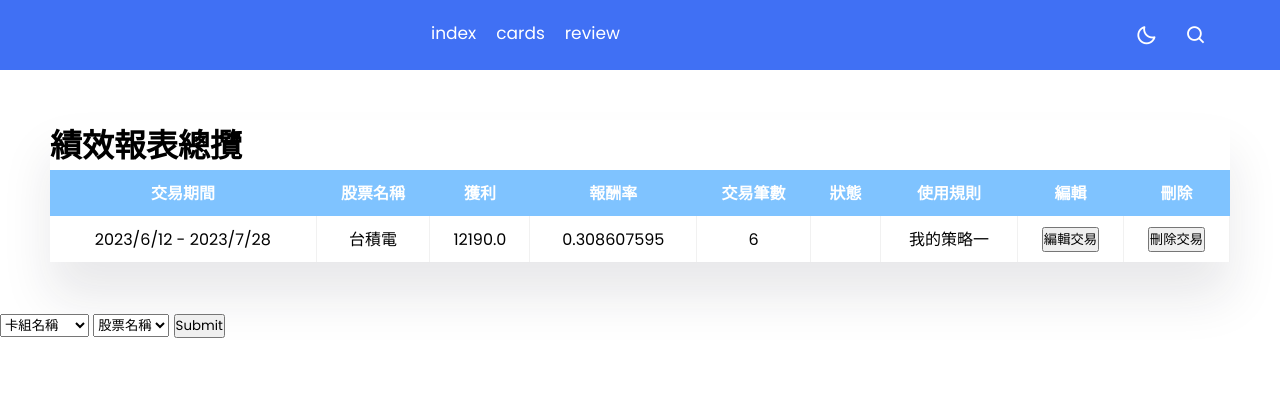
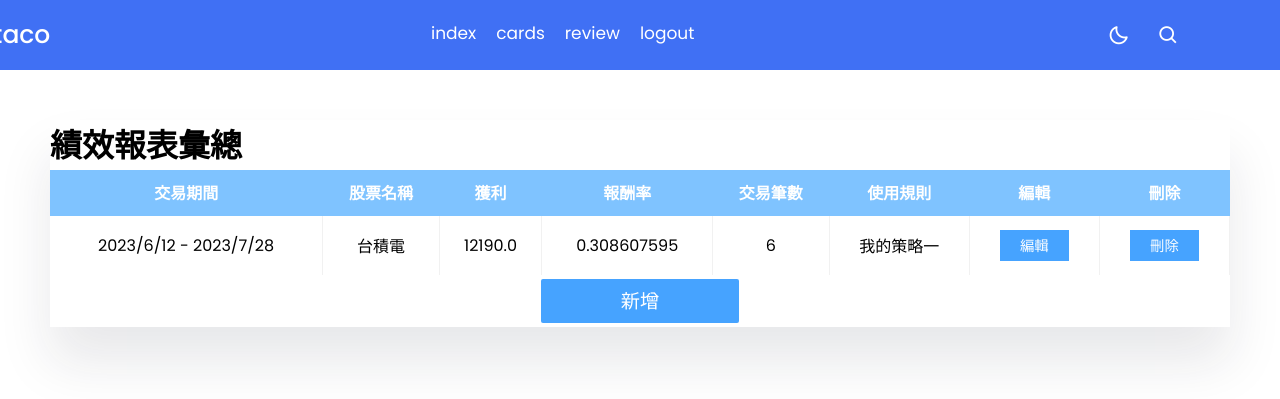
Before and after one commit to 32844583/Stockmate, a Flask app: page /review in a window 1280 px wide. Shown: the top 399 px of the page. Run offline with Flask 3, Linux system fonts and the light colour scheme; a user stored in the database is signed in; some libraries are stand-ins or nearby versions.

Commit message:
'stylish'

```diff
--- a/app.py
+++ b/app.py
@@ -2,14 +2,13 @@
 from datetime import date
 import feedparser
 import pandas as pd
-import yfinance as yf
 import twstock
 import re
 import time
 import requests
 from bs4 import BeautifulSoup
 from pprint import pprint
-from flask import Flask, render_template, jsonify, request, redirect, url_for
+from flask import Flask, render_template, jsonify, request, redirect, url_for, flash
 from decimal import Decimal
 import math
 import os
@@ -145,9 +144,6 @@
     if request.method == 'POST':
         symbol = request.form.get("symbol")
 
-    stock = yf.Ticker(symbol)
-    data = stock.history(period='6mo')
-
     # -----------------取得資料----------------#
 
 
@@ -244,7 +240,7 @@
     fig.add_trace(go.Scatter(x=trade_df.loc[trade_df['買/賣'] == '買', '日期'],
     y=trade_df.loc[trade_df['買/賣'] == '買', '價格'],
     mode='markers',
-    marker=dict(symbol='triangle-up', color='black', size=10),
+    marker=dict(symbol='triangle-up-open', color='black', line=dict(color='black', width=2), size=10),
     text=trade_df.loc[trade_df['買/賣'] == '買', '買/賣'],
     customdata=trade_df.loc[trade_df['買/賣'] == '買', ['數量', '原因']],
     hovertemplate='<b>日期</b>: %{x}<br><b>價格</b>: %{y}<br><b>數量</b>: %{customdata[0]}<br><b>買賣</b>: %{text}<br><b>原因</b>: %{customdata[1]}<extra></extra>'),
@@ -253,7 +249,7 @@
     fig.add_trace(go.Scatter(x=trade_df.loc[trade_df['買/賣'] == '賣', '日期'],
     y=trade_df.loc[trade_df['買/賣'] == '賣', '價格'],
     mode='markers',
-    marker=dict(symbol='triangle-down', color='black', size=10),
+    marker=dict(symbol='triangle-down-open', color='black', line=dict(color='black', width=2), size=10),
     text=trade_df.loc[trade_df['買/賣'] == '賣', '買/賣'],
     customdata=trade_df.loc[trade_df['買/賣'] == '賣', ['數量', '原因']],
     hovertemplate='<b>日期</b>: %{x}<br><b>價格</b>: %{y}<br><b>數量</b>: %{customdata[0]}<br><b>買賣</b>: %{text}<br><b>原因</b>: %{customdata[1]}<extra></extra>'),
@@ -289,13 +285,11 @@
 @app.route('/cards', methods=['POST', 'GET'])
 @login_required
 def cards():
+    global card_df
+    user_id = int(current_user.get_id())
     current_dir = os.getcwd()
     filename = 'cards.csv'
-    card_item = ['test']
-    df = pd.read_csv('cards.csv', encoding='utf-8-sig')
-    test = ""
-    user_id = int(current_user.get_id())
-    cards = df.loc[(df['user_id'] == user_id)]
+    cards = card_df.loc[(card_df['user_id'] == user_id)]
     customs = cards['使用卡牌'].tolist()
 
     # get all user's cards
@@ -336,14 +330,23 @@
 
         mask = cards['卡組名稱'] == rule_name
 
-        data = {
-            '卡組名稱': rule_name,
-            '使用卡牌': select_item,
-        }
-        cards.loc[mask, data.keys()] = data.values()
 
-        cards.to_csv('cards.csv', mode='w', encoding='utf-8-sig', index=False)
+        if cards.loc[mask].empty:
+            card_id = card_df.shape[0]
+            cards = pd.DataFrame([[card_id, user_id, rule_name, select_item]], \
+                columns=["card_id", "user_id", "卡組名稱", "使用卡牌"])
+            cards.to_csv('cards.csv', mode='a', encoding='utf-8-sig', index=False, header=False)
 
+        else:
+            data = {
+                '卡組名稱': rule_name,
+                '使用卡牌': select_item,
+            }
+            cards.loc[mask, data.keys()] = data.values()
+            cards.to_csv('cards.csv', mode='w', encoding='utf-8-sig', index=False)
+        print(f'--------------新增卡組-------------')
+        print(f'目前卡組 \n {cards}')
+        print(f'--------------新增卡組-------------')
         # card_list = request.form.getlist('card_name') # 獲取勾選框的 value 列表
         # card_string = '-'.join(card_list) # 將列表中的元素用 '-' 串成一個字串
         # card_id = pd.read_csv('cards.csv', encoding='utf-8-sig').shape[0]
@@ -353,7 +356,7 @@
         return redirect(url_for('cards'))
 
     cards =cards.to_dict(orient='records')
-    return render_template('cards.html', cards=cards, card_item=card_item, test=test, custom_list=custom_list)
+    return render_template('cards.html', cards=cards, custom_list=custom_list)
 
 @app.route('/delete_card/<int:card_id>', methods=['GET', 'POST'])
 @login_required
@@ -507,10 +510,16 @@
 @app.route('/add_review/<int:review_id>', methods=['GET', 'POST'])
 def add_review(review_id):
     global card_df, buy_df, sell_df, trade_df, review_df
+
     user_id = int(current_user.get_id())
     if review_id == 9999:
         rule = request.args.get('rule')
         option = request.args.get('options')
+        repeat_check = review_df.loc[(trade_df['股票名稱'] == option) & (trade_df['使用規則'] == rule)]
+        if not repeat_check.empty:
+            flash('不可重複添加報表')
+            return redirect(request.referrer)
+
     else:
         review = review_df[review_df['review_id'] == review_id].iloc[0]
         rule = review['使用規則']
--- a/cards.csv
+++ b/cards.csv
@@ -4,3 +4,4 @@
 2,2,我的策略三, - - - - -custom-
 3,2,我的策略四, - - - - -custom-RSI>80賣出RSI<20買入
 4,2,我的策略五, - - - - -custom-10MA周線
+5,2,我的策略六, -sma-rsi- - -custom-
--- a/static/css/index_table_style.css
+++ b/static/css/index_table_style.css
@@ -27,7 +27,7 @@
 .table-outbox table th {
   text-align: center; /* 文字置中顯示 */
   padding: 10px; /* 添加內距 */
-  font-size: 1.3em;
+  font-size: 1em;
 }
 
 .table-outbox table td {
@@ -41,12 +41,12 @@
   margin-left: 2%;
   margin-top: 1%;
   float: left;
-  width: 41%;
+  width: 45%;
 }
 .table-outbox {
   margin-top: 1%;
   float: left;
-  width: 56%;
+  width: 51%;
 }
 
 .table-outbox .submit-button {
--- a/static/css/navbar_style.css
+++ b/static/css/navbar_style.css
@@ -73,7 +73,7 @@
     font-weight: 500;
     color: var(--text-color);
     text-decoration: none;
-    margin-left: -20vw; /* 向左移動 20 像素 */
+    margin-left: -15vw; /* 向左移動 20 像素 */
 
 }
 
@@ -124,7 +124,7 @@
 .nav-bar .darkLight-searchBox{
     display: flex;
     align-items: center;
-    margin-left: 38vw; /* 向右移動 20 像素 */
+    margin-left: 30vw; /* 向右移動 20 像素 */
 }
 
 .darkLight-searchBox .dark-light,
--- a/static/css/review_table_style.css
+++ b/static/css/review_table_style.css
@@ -31,3 +31,69 @@
 .table-outbox table tr:nth-child(even) {
   background: #f8f8f8; /* 表格偶數 tr 灰色背景 */
 }
+
+
+.floor {
+    display: flex;
+    align-items: center;
+    justify-content: center;
+}
+
+.floor .submit-button.addbtn{
+  font-size: 1.2em;
+  padding: 7px 80px;
+  background: #46A3FF; /* 表頭背景白色 */
+  border-radius: 2px;
+  color: white;
+}
+
+.floor .submit-button.addbtn:hover{
+  background: #0072E3; /* 表頭背景白色 */
+}
+
+.form_div * {
+  box-sizing: border-box;
+  font-family: 'Open Sans', sans-serif;
+}
+
+.form_div {
+  position: fixed;
+  top: 0%;
+  left: 35%;
+  z-index: -1;
+  align-items: center;
+  justify-content: center;
+  width: 50vw;
+  height: 50vh;
+  opacity: 0;
+  transition: opacity 0.5s ease-in-out;
+}
+
+
+.form_div form {
+  padding: 15px;
+  background: #fff;
+  max-width: 500px;
+  width: 100%;
+  border-radius: 7px;
+  box-shadow: 0 10px 15px rgba(0, 0, 0, 0.05);
+}
+
+
+.form_div .submit-btn {
+  color: white;
+  border: none;
+  height: auto;
+  font-size: 16px;
+  padding: 13px 20px;
+  border-radius: 5px;
+  cursor: pointer;
+  font-weight: 500;
+  text-align: center;
+  background: #1BB295;
+  transition: 0.2s ease;
+}
+
+.form_div .submit-btn:hover {
+  background: #179b81;
+}
--- a/templates/navbar.html
+++ b/templates/navbar.html
@@ -19,9 +19,11 @@
                     <li><a href="{{ url_for('index') }}">index</a></li>
                     <li><a href="{{ url_for('cards') }}">cards</a></li>
                     <li><a href="{{ url_for('review') }}">review</a></li>
+                    <li><a href="{{ url_for('logout') }}">logout</a></li>
                 </ul>
             </div>
             <div class="darkLight-searchBox">
+
                 <div class="dark-light">
                     <i class='bx bx-moon moon'></i>
                     <i class='bx bx-sun sun'></i>
--- a/templates/review.html
+++ b/templates/review.html
@@ -4,13 +4,61 @@
   <title>股票交易檢討系統</title>
   <link rel="stylesheet" href="{{ url_for('static', filename='css/review_table_style.css') }}">
     <script src="https://cdn.plot.ly/plotly-latest.min.js"></script>
+    <style>
+    .box {
+      width: 120px;
+      height: 30px;
+      border: 1px solid #999;
+      font-size: 18px;
+      color: #5599FF;
+      background-color: #eee;
+      border-radius: 5px;
+      box-shadow: 4px 4px #ccc;
+      margin-top: 10px;
+    }
+    .form_div h2, h4{
+      margin-top: 10px;
+    }
 
+    .error {
+      color: red;
+      font-weight: bold;
+      opacity: 1;
+      transition: opacity 2s;
+      font-size: 2em;
+      margin-left: 42.5vw;
+
+    }
+    .fade-out {
+      opacity: 0;
+    }
+
+    .submit-button {
+          background-color: #46A3FF; /* 綠色 */
+          border: none;
+          color: white;
+          padding: 4px 20px;
+          text-align: center;
+          text-decoration: none;
+          display: inline-block;
+          font-size: 0.9em;
+          margin: 4px 2px;
+          cursor: pointer;
+    }
+
+    .submit-button:hover {
+            background-color: #0072E3;
+    }
+
+
+</style>
 </head>
     {% include 'navbar.html' %}
 
 <body><!-- 下拉列表 -->
+
     <div class="table-outbox">
-    <h1>績效報表總攬</h1>
+    <h1>績效報表彙總</h1>
       <table>
         <thead>
           <tr>
@@ -19,7 +67,6 @@
             <th>獲利</th>
             <th>報酬率</th>
             <th>交易筆數</th>
-            <th>狀態</th>
             <th>使用規則</th>
             <th>編輯</th>
             <th>刪除</th>
@@ -33,18 +80,17 @@
                     <td>{{ review['獲利'] }}</td>
                     <td>{{ review['報酬率'] }}</td>
                     <td>{{ review['交易筆數'] }}</td>
-                    <td>{{ review['狀態'] }}</td>
                     <td>{{ review['使用規則'] }}</td>
                     <td>
                         <form action="{{ url_for('add_review', review_id=review['review_id']) }}" method="get">
                             <!-- 創建一個按鈕 -->
-                            <input type="submit" value="編輯交易">
+                            <input class="submit-button" type="submit" value="編輯">
                         </form>
                     </td>
                     <td>
                         <form action="{{ url_for('delete_review', review_id=review['review_id']) }}" method="get">
                             <!-- 創建一個按鈕 -->
-                            <input type="submit" value="刪除交易">
+                            <input class="submit-button" type="submit" value="刪除">
                         </form>
                     </td>
 
@@ -54,25 +100,43 @@
 
         </tbody>
       </table>
-
+      <div class="floor">
+        <button id="showButton" class='submit-button addbtn' >新增</button>
       </div>
+    </div>
+    <div class="form_div">
       <form action="{{ url_for('add_review') }}" method='get'>
-      <select id="rule" name="rule">
+        <h2 style="margin-left: 40%;">新增報表</h2>
+        <h4>卡組名稱:</h4>
+        <select id="rule" name="rule" class="box">
           <option value="" selected disabled>卡組名稱</option>
-
           {% for item in items %}
           <option value="{{ item['使用規則'] }}">{{ item['使用規則'] }}</option>
           {% endfor %}
         </select>
 
-      <!-- 選項列表 -->
-      <select id="options" name="options">
+        <h4>股票名稱:</h4>
+        <select id="options" name="options" class="box">
             <option value="" selected disabled>股票名稱</option>
         </select>
-      <input type="submit" value="Submit">
-  </form>
 
 
+        <div style="margin-top: 10px; margin-left: 11.5vw;">
+            <input class="submit-btn" type="submit" value="Submit">
+        </div>
+      </form>
+    </div>
+    {% with messages = get_flashed_messages() %}
+      {% if messages %}
+        <div class="error">
+          {% for message in messages %}
+          {% if message == '不可重複添加報表' %}
+            {{ message }}
+          {% endif %}
+          {% endfor %}
+        </div>
+      {% endif %}
+    {% endwith %}
     <script>
     // 獲取下拉列表和選項列表元素
     const ruleSelect = document.querySelector('#rule');
@@ -99,7 +163,28 @@
           }
         });
     });
+
+      const formDiv = document.querySelector(".form_div");
+
+      document.getElementById("showButton").addEventListener("click", function() {
+          formDiv.style.opacity = '1';
+          formDiv.style.zIndex = "9999";
+      });
+
+      document.addEventListener('click', (event) => {
+        if (!formDiv.contains(event.target) && event.target !== document.getElementById("showButton")) {
+          formDiv.style.opacity = '0';
+          formDiv.style.zIndex = "-1";
+        }
+      });
+
+    setTimeout(function() {
+      var errorDiv = document.querySelector('.error');
+      errorDiv.classList.add('fade-out');
+    }, 1000);
+
     </script>
+
 
 
 </body>
```
Also changed, not shown: static/css/card_table_style.css (+7 -2 lines), templates/cards.html (+38 -23 lines), templates/review_form.html (+12 -2 lines), trades.csv (+10 -17 lines). Lines whose indentation alone changed are shown as unchanged.
